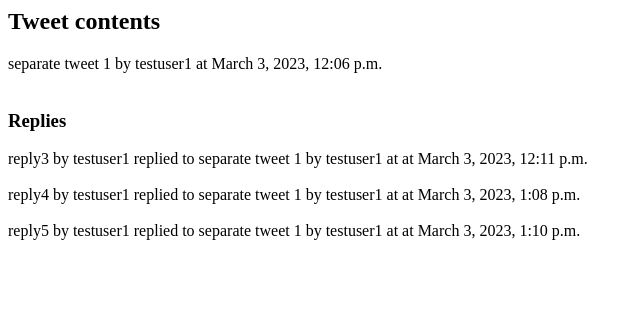
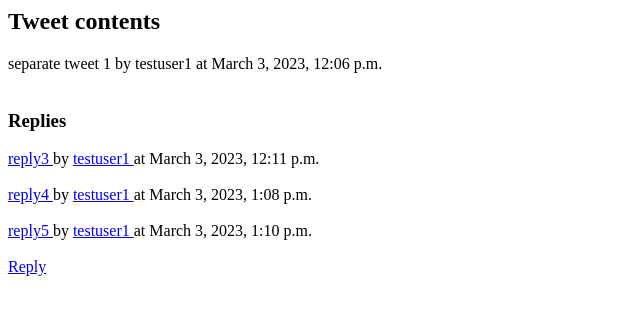
Before and after one commit to vladyslavkotov/twitterclone_depr, a Django app: page /2/10/ in a window 1280 px wide. Shown: the top 315 px of the page, without its empty margins (0-642 px from the left). Run offline with Django 4.2, Linux system fonts and the light colour scheme; data comes from the database, SQL or seed files in the repository; both versions use the stored data as it was after the commit.

Commit message:
'2023.03.03--1'

```diff
--- a/tweets/models.py
+++ b/tweets/models.py
@@ -19,7 +19,7 @@ class Tweet(models.Model):
         return f"{self.pk} {self.text} by {self.author} at {self.date_posted}"
 
     def save(self, *args, **kwargs):
-        # DONT call save on self.replied_to
+        '''DONT call save on self.replied_to'''
         super().save(*args,**kwargs)
-        # print(self.replied_to, type(self.replied_to))
-        self.replied_to.replies.add(self)
+        if self.replied_to:
+            self.replied_to.replies.add(self)
--- /dev/null
+++ b/tweets/templates/tweets/base.html
@@ -0,0 +1,4 @@
+<h4>base template</h4>
+
+{% block content %}
+{% endblock %}
--- a/tweets/templates/tweets/tweet_detail.html
+++ b/tweets/templates/tweets/tweet_detail.html
@@ -6,10 +6,11 @@
 </div>
 <h3>Replies</h3>
 {%for reply in tweet.replies.all %}
-<div>
-    <div>{{ reply.text}} by {{ reply.author }} replied to {{reply.replied_to.text}} by {{reply.replied_to.author}} at at {{reply.date_posted}}</div>
+    <div><a href="{% url 'detail' reply.author reply.pk %}"> {{ reply.text}} </a>
+        by <a href="{% url 'userfeed' reply.author %}"> {{ reply.author }} </a> at {{reply.date_posted}}</div>
     <br>
-</div>
 {%endfor%}
 
+<a href="{% url 'create' %}">Reply</a>
+
 {% endblock %}
--- a/tweets/templates/tweets/tweet_list.html
+++ b/tweets/templates/tweets/tweet_list.html
@@ -2,10 +2,8 @@
     <h2>Tweets</h2>
     <h5>current user: {{user.username}}</h5>
     {% for tweet in tweets %}
-        <div>
-            <div><a href="{% url 'detail' tweet.author tweet.pk %}">{{ tweet.text}}</a> by <a href="{% url 'userfeed' tweet.author %}">{{ tweet.author }} at {{ tweet.date_posted}}</a> </div>
+            <div><a href="{% url 'detail' tweet.author tweet.pk %}">{{ tweet.text}}</a> by <a href="{% url 'userfeed' tweet.author %}">{{ tweet.author }}</a> at {{ tweet.date_posted}} </div>
             <br>
-        </div>
     {% endfor %}
 <a href="{% url 'logout' %}">Log out</a>
 {% endblock %}
--- a/tweets/views.py
+++ b/tweets/views.py
@@ -16,8 +16,7 @@ class TweetListView(ListView):
     #     return Tweet.objects.filter(author=self.request.user)
 
     def get_queryset(self):
-        mother_tweet=Tweet.objects.get(pk=1)
-        return Tweet.objects.filter(replied_to=None)
+        return Tweet.objects.filter(replied_to__isnull=True)
 
 class UserTweetListView(ListView):
 
@@ -29,14 +28,17 @@ class UserTweetListView(ListView):
         user = get_object_or_404(User, username=self.kwargs['author'])
         return Tweet.objects.filter(author=user)
 
+
 class TweetDetailView(DetailView):
     model=Tweet
     context_object_name = "tweet"
+
 
 class TweetCreateView(LoginRequiredMixin,CreateView):
     model=Tweet
     context_object_name = "tweet"
     fields=["text","pic1"]
+
 
     def get_success_url(self):
         return reverse('feed')
```
Also changed, not shown: db.sqlite3.
